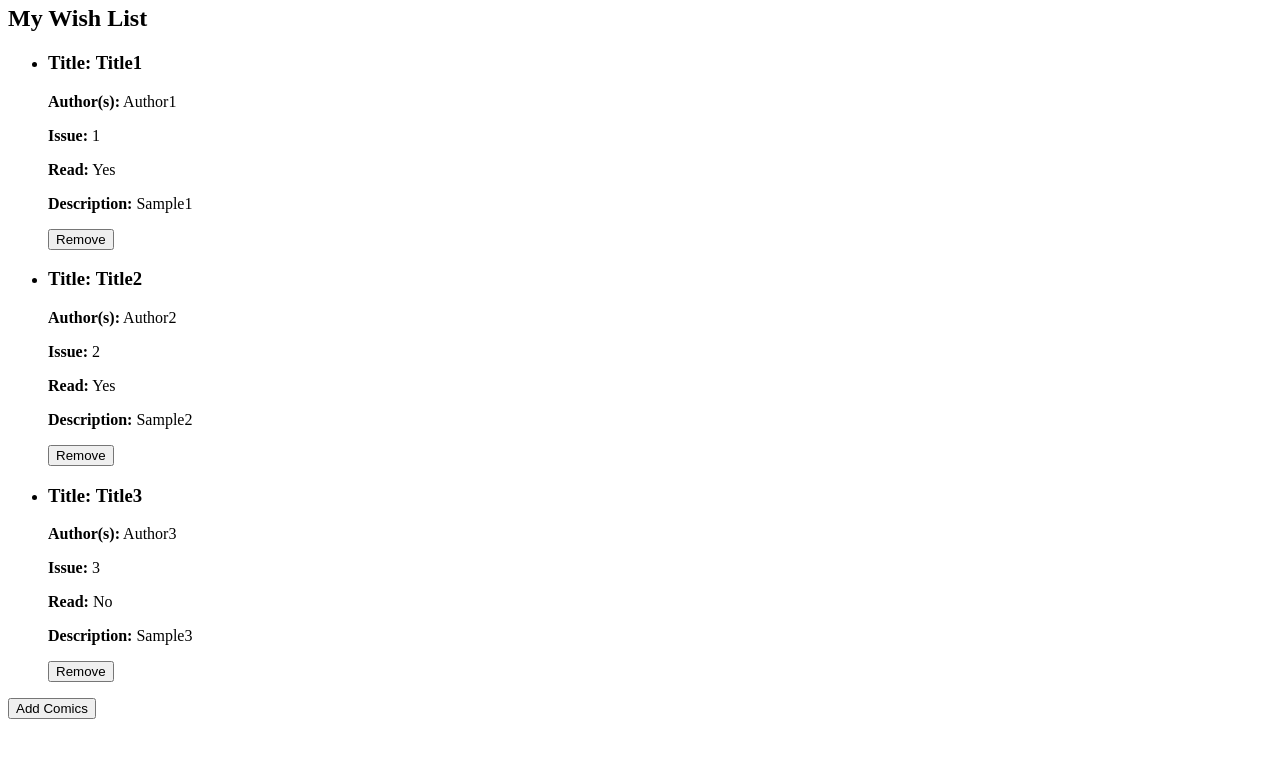
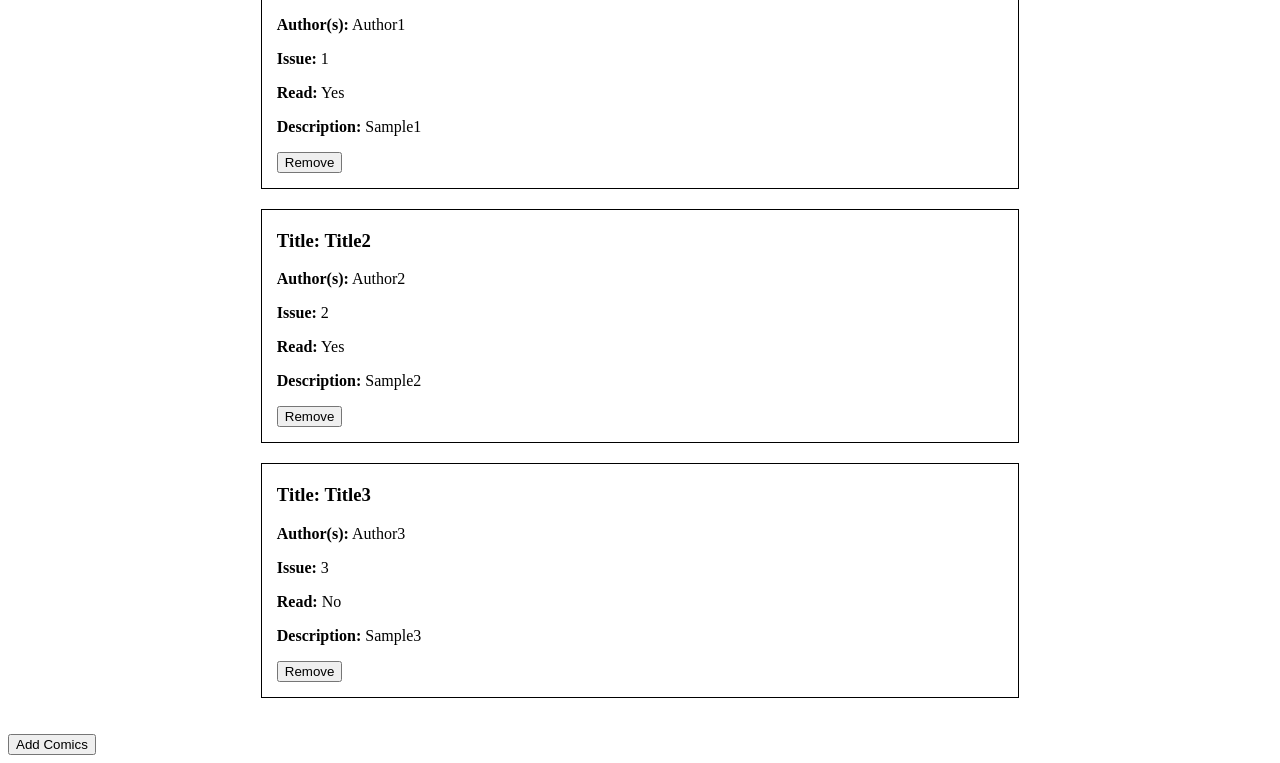
Before and after one commit to jdoliverr/capstone-wireframes, a plain HTML site: page wireframes/wish-list.html in a window 1280 px wide. Shown: the part 211-974 px from the top of the page. Before the commit the page ends 938 px from the top, so only its background shows below. Drawn offline with Linux system fonts and the light colour scheme.

Commit message:
wish list style

```diff
--- a/wireframes/wish-list.css
+++ b/wireframes/wish-list.css
@@ -16,3 +16,38 @@ header {
     text-align: center;
     padding-top: 30px;
 }
+
+h2 {
+    text-align: center;
+}
+
+h3 {
+    margin-top: 5px;
+}
+
+ul {
+    list-style: none;
+    display: flex;
+    flex-direction: column;
+    align-items: center;
+    padding-left: 0px;
+}
+
+li {
+    border: 1px solid black;
+    width: 90%;
+    padding: 15px;
+    margin-bottom: 20px;
+}
+
+@media only screen and (min-width: 700px) {
+    li {
+        width: 70%;
+    }
+}
+
+@media only screen and (min-width: 1000px) {
+    li {
+        width: 60%;
+    }
+}
--- a/wireframes/wish-list.html
+++ b/wireframes/wish-list.html
@@ -3,7 +3,8 @@
 <head>
     <meta charset="UTF-8">
     <meta name="viewport" content="width=device-width, initial-scale=1.0">
-    <title>Document</title>
+    <title>Wish List Wireframe</title>
+    <link rel="stylesheet" href="./wish-list.css">
 </head>
 <body>
     <nav class="nav-bar">
```
